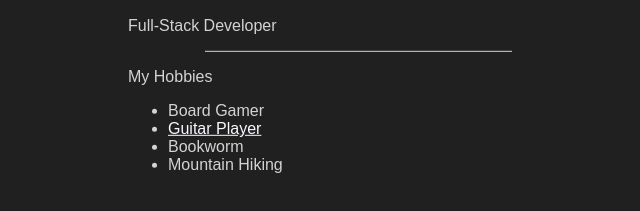
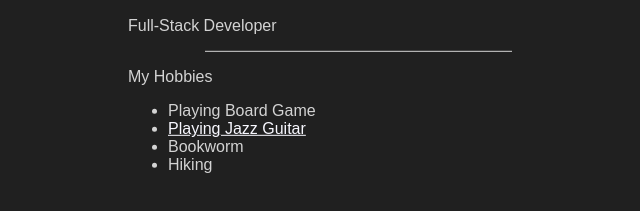
Before and after one commit to blp100/cv, a plain HTML site: page index.html in a window 1280 px wide. Shown: the part 375-586 px from the top of the page, without its empty margins (320-960 px from the left). Drawn offline with Linux system fonts and the light colour scheme; a web font is replaced by a local one.

Commit message:
Add files via upload

```diff
--- a/index.html
+++ b/index.html
@@ -18,10 +18,10 @@
         <hr>
         <p>My Hobbies</p>
         <ul>
-            <li>Board Gamer</li>
-            <li><a href="https://youtu.be/72WT-bFb3ZQ"> Guitar Player</a></li>
+            <li>Playing Board Game</li>
+            <li><a href="https://youtu.be/72WT-bFb3ZQ">Playing Jazz Guitar</a></li>
             <li>Bookworm</li>
-            <li>Mountain Hiking</li>
+            <li>Hiking</li>
         </ul>
     </div>
 </body>
```
